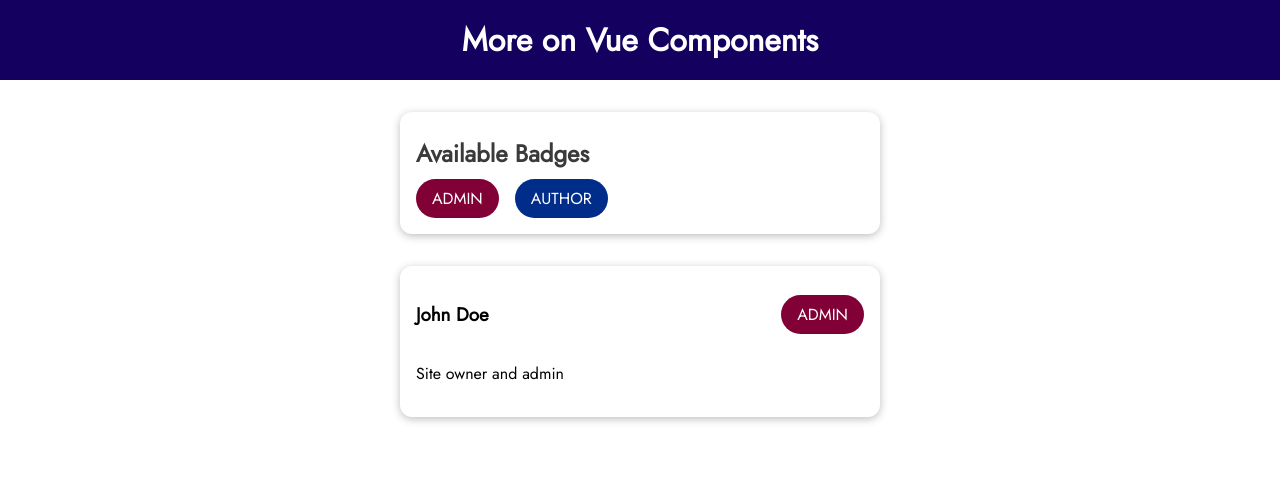
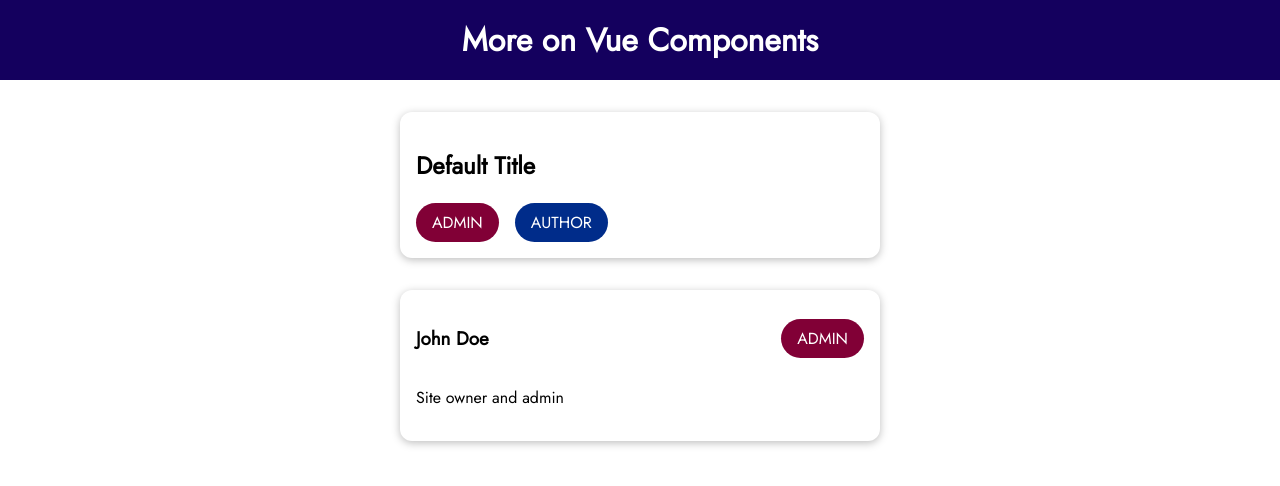
Before and after one commit to nzkks/vuejs-project, a Vue app: page / in a window 1280 px wide. Shown: the top 486 px of the page. Built offline with nearby package versions, Linux system fonts and the light colour scheme.

Commit message:
The slot can have default content too

```diff
--- a/src/components/userBadges/BadgeList.vue
+++ b/src/components/userBadges/BadgeList.vue
@@ -1,9 +1,9 @@
 <template>
   <section>
     <BaseCard>
-      <template v-slot:header>
+      <!-- <template v-slot:header>
         <h2>Available Badges</h2>
-      </template>
+      </template> -->
 
       <template v-slot:default>
         <ul>
--- a/src/components/userBadges/BaseCard.vue
+++ b/src/components/userBadges/BaseCard.vue
@@ -1,6 +1,8 @@
 <template>
   <div>
-    <header><slot name="header"></slot></header>
+    <header>
+      <slot name="header"><h2>Default Title</h2></slot>
+    </header>
     <slot></slot>
   </div>
 </template>
```
